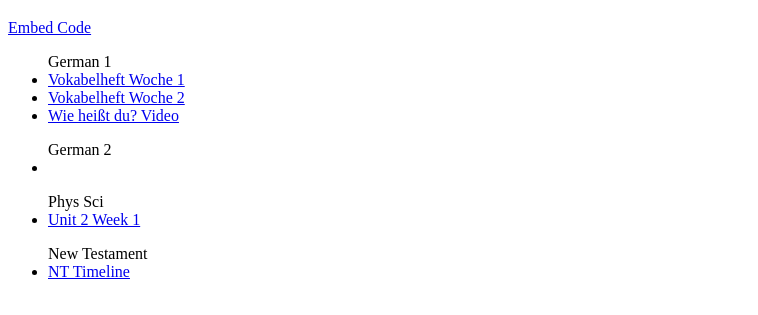
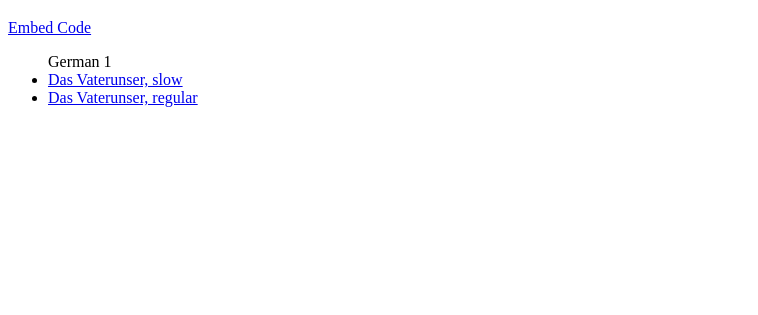
Before and after one commit to dndrmrd/h5p-content, a plain HTML site: page index.html in a window 1280 px wide. Shown: the part 61-376 px from the top of the page, without its empty margins (0-758 px from the left). Drawn offline with Linux system fonts and the light colour scheme.

Commit message:
Update index.html

```diff
--- a/index.html
+++ b/index.html
@@ -7,21 +7,9 @@
   <h1>Bitte gehen Sie weiter! Hier gibt es nichts zu sehen!</h1>
   <p><a href="/h5p-content/embedcode.html">Embed Code</a></p>
   <ul>German 1
-  <li><a href="/h5p-content/VokabelheftWoche1.html">Vokabelheft Woche 1</a></li>
-  <li><a href="/h5p-content/VokabelheftWoche2.html">Vokabelheft Woche 2</a></li>
-  <li><a href="/h5p-content/Wieheißtdu.html">Wie heißt du? Video</a></li>
-  </ul>
+  <li><a href="/h5p-content/DasVaterunser_slow.html">Das Vaterunser, slow</a></li>
+  <li><a href="/h5p-content/DasVaterunser_regular.html">Das Vaterunser, regular</a></li>
+   </ul>
   <p>
-  <ul>German 2
-    <li></li>
-  </ul>
-  <p>
-  <ul>Phys Sci
-  <li><a href="/h5p-content/Unit_2_Week_1_Vocabulary.html">Unit 2 Week 1</a>
-  </ul>
-   <ul>New Testament
-  <li><a href="/h5p-content/NT_Timeline.html">NT Timeline</a>
-  </ul>
-
   </body>
 </html>
```
